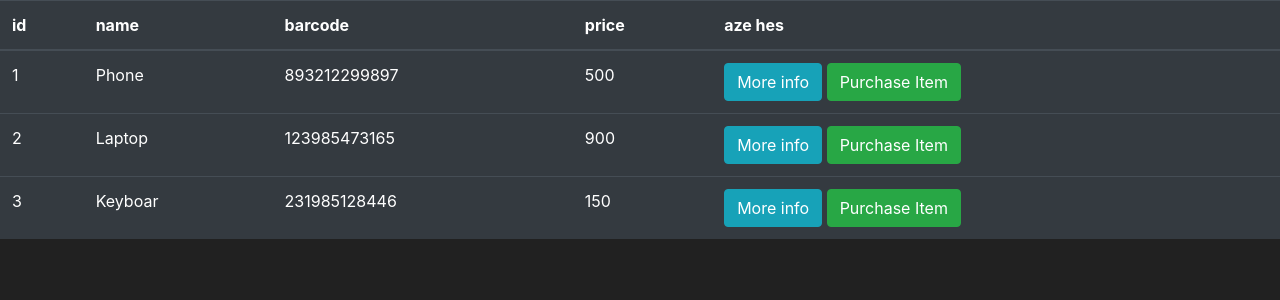
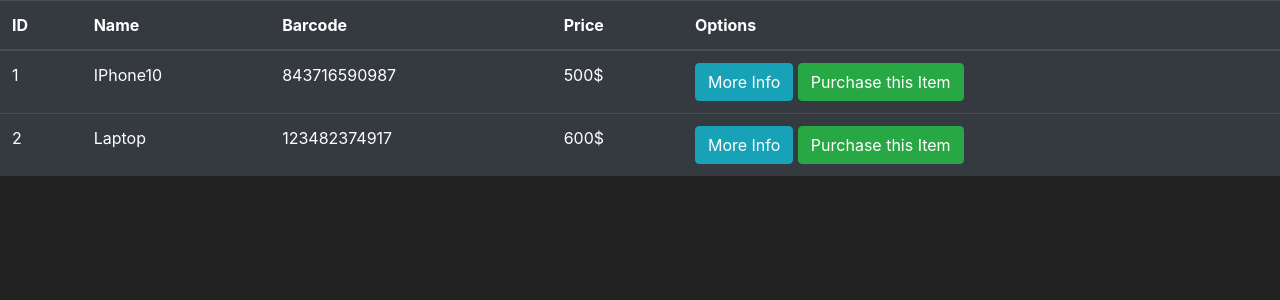
Before and after one commit to standemdem/flask_market, a Flask app: page /market_page in a window 1280 px wide. Shown: the part 56-356 px from the top of the page. Run offline with Flask 2, Linux system fonts and the light colour scheme; data comes from the database, SQL or seed files in the repository; some libraries are stand-ins or nearby versions.

Commit message:
added dynamic visualisation of market db

```diff
--- a/market.py
+++ b/market.py
@@ -1,9 +1,7 @@
 from flask import Flask, render_template
 from flask_sqlalchemy import SQLAlchemy
-
 app = Flask(__name__)
 app.config['SQLALCHEMY_DATABASE_URI'] = 'sqlite:///market.db'
-
 db = SQLAlchemy(app)
 
 class Item(db.Model):
@@ -11,11 +9,10 @@ class Item(db.Model):
     name = db.Column(db.String(length=30), nullable=False, unique=True)
     price = db.Column(db.Integer(), nullable=False)
     barcode = db.Column(db.String(length=12), nullable=False, unique=True)
-    description = db.Column(db.String(length=1824), nullable=False)
+    description = db.Column(db.String(length=1024), nullable=False, unique=True)
 
     def __repr__(self):
         return f'Item {self.name}'
-
 
 
 @app.route('/')
@@ -25,16 +22,5 @@ def home_page():
 
 @app.route('/market_page')
 def market_page():
-    print(app.config)
-    items_list = [
-        {'id': 1, 'name': 'Phone', 'barcode': '893212299897', 'price': 500},
-        {'id': 2, 'name': 'Laptop', 'barcode': '123985473165', 'price': 900},
-        {'id': 3, 'name': 'Keyboar', 'barcode': '231985128446', 'price': 150}
-    ]
-    columns = items_list[0].keys()
-    return render_template('market.html', items_list=items_list, columns=columns)
-
-if __name__ == '__main__':
-    app.jinja_env.auto_reload = True
-    app.config['TEMPLATES_AUTO_RELOAD'] = True
-    app.run()
+    items = Item.query.all()
+    return render_template('market.html', items=items)
--- /dev/null
+++ b/static/style.css
@@ -0,0 +1,4 @@
+body {
+    background-color: #212121;
+    color: white;
+}
--- a/static/styles/mainpage.css
+++ /dev/null
@@ -1,4 +0,0 @@
-body {
-    background-color:#212121;
-    color: white;
-}
--- a/templates/base.html
+++ b/templates/base.html
@@ -6,15 +6,14 @@
       <meta name="viewport" content="width=device-width, initial-scale=1, shrink-to-fit=no">
       <!-- Bootstrap CSS -->
       <link rel="stylesheet" href="https://cdn.jsdelivr.net/npm/bootstrap@4.5.3/dist/css/bootstrap.min.css" integrity="sha384-TX8t27EcRE3e/ihU7zmQxVncDAy5uIKz4rEkgIXeMed4M0jlfIDPvg6uqKI2xXr2" crossorigin="anonymous">
+      <link rel="stylesheet" href={{ url_for('static', filename='style.css') }}>
       <title>
           {% block title %}
-          {% endblock title %}
 
+          {% endblock %}
       </title>
    </head>
    <body>
-      <!-- Navbar here -->
-      <!-- Future Content here -->
         <nav class="navbar navbar-expand-md navbar-dark bg-dark">
             <a class="navbar-brand" href="#">Flask Market</a>
             <button class="navbar-toggler" type="button" data-toggle="collapse" data-target="#navbarNav">
@@ -40,7 +39,11 @@
             </div>
         </nav>
         {% block content %}
-        {% endblock content %}
+
+        {% endblock %}
+        <!-- Future Content here -->
+
+
 
         <!-- Optional JavaScript -->
         <!-- jQuery first, then Popper.js, then Bootstrap JS -->
@@ -49,10 +52,4 @@
         <script src="https://cdn.jsdelivr.net/npm/popper.js@1.16.1/dist/umd/popper.min.js" integrity="sha384-9/reFTGAW83EW2RDu2S0VKaIzap3H66lZH81PoYlFhbGU+6BZp6G7niu735Sk7lN" crossorigin="anonymous"></script>
         <script src="https://stackpath.bootstrapcdn.com/bootstrap/4.5.2/js/bootstrap.min.js" integrity="sha384-B4gt1jrGC7Jh4AgTPSdUtOBvfO8shuf57BaghqFfPlYxofvL8/KUEfYiJOMMV+rV" crossorigin="anonymous"></script>
    </body>
-   <style>
-      body {
-      background-color: #212121;
-      color: white
-      }
-   </style>
 </html>
--- a/templates/market.html
+++ b/templates/market.html
@@ -1,31 +1,34 @@
 {% extends 'base.html' %}
 {% block title %}
- Market Page azea
-{% endblock title %}
+  Market Page
+{% endblock %}
+
 {% block content %}
-    <table class="table table-hover table-dark">
+      <table class="table table-hover table-dark">
         <thead>
             <tr>
-                {% for column in columns %}
                 <!-- Your Columns HERE -->
-                <th scope="col">{{ column }}</th>
-                {% endfor %}
-                <th scope="col">aze hes</th>
+                <th scope="col">ID</th>
+                <th scope="col">Name</th>
+                <th scope="col">Barcode</th>
+                <th scope="col">Price</th>
+                <th scope="col">Options</th>
             </tr>
         </thead>
         <tbody>
             <!-- Your rows inside the table HERE: -->
-            {% for item in items_list %}
+            {% for item in items %}
                 <tr>
-                    {% for key, value in item.items() %}
-                    <td>{{value}}</td>
-                    {% endfor %}
+                    <td>{{ item.id }}</td>
+                    <td>{{ item.name }}</td>
+                    <td>{{ item.barcode }}</td>
+                    <td>{{ item.price }}$</td>
                     <td>
-                        <button class="btn btn_outline btn-info">More info</button>
-                        <button class="btn btn_outline btn-success">Purchase Item</button>
+                        <button class="btn btn-outline btn-info">More Info</button>
+                        <button class="btn btn-outline btn-success">Purchase this Item</button>
                     </td>
                 </tr>
             {% endfor %}
         </tbody>
     </table>
-{% endblock content %}
+{% endblock %}
```
Lines whose indentation alone changed are shown as unchanged.
